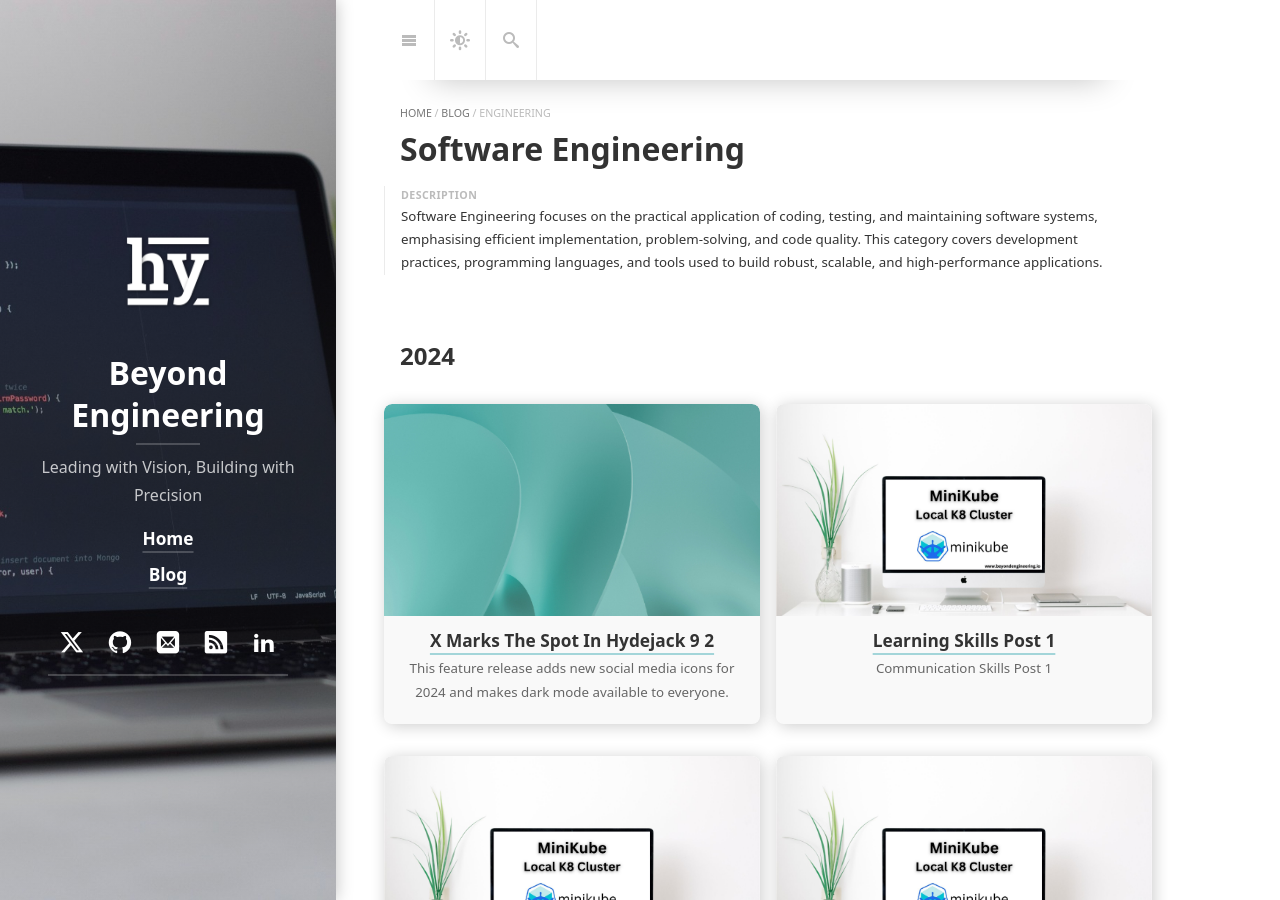
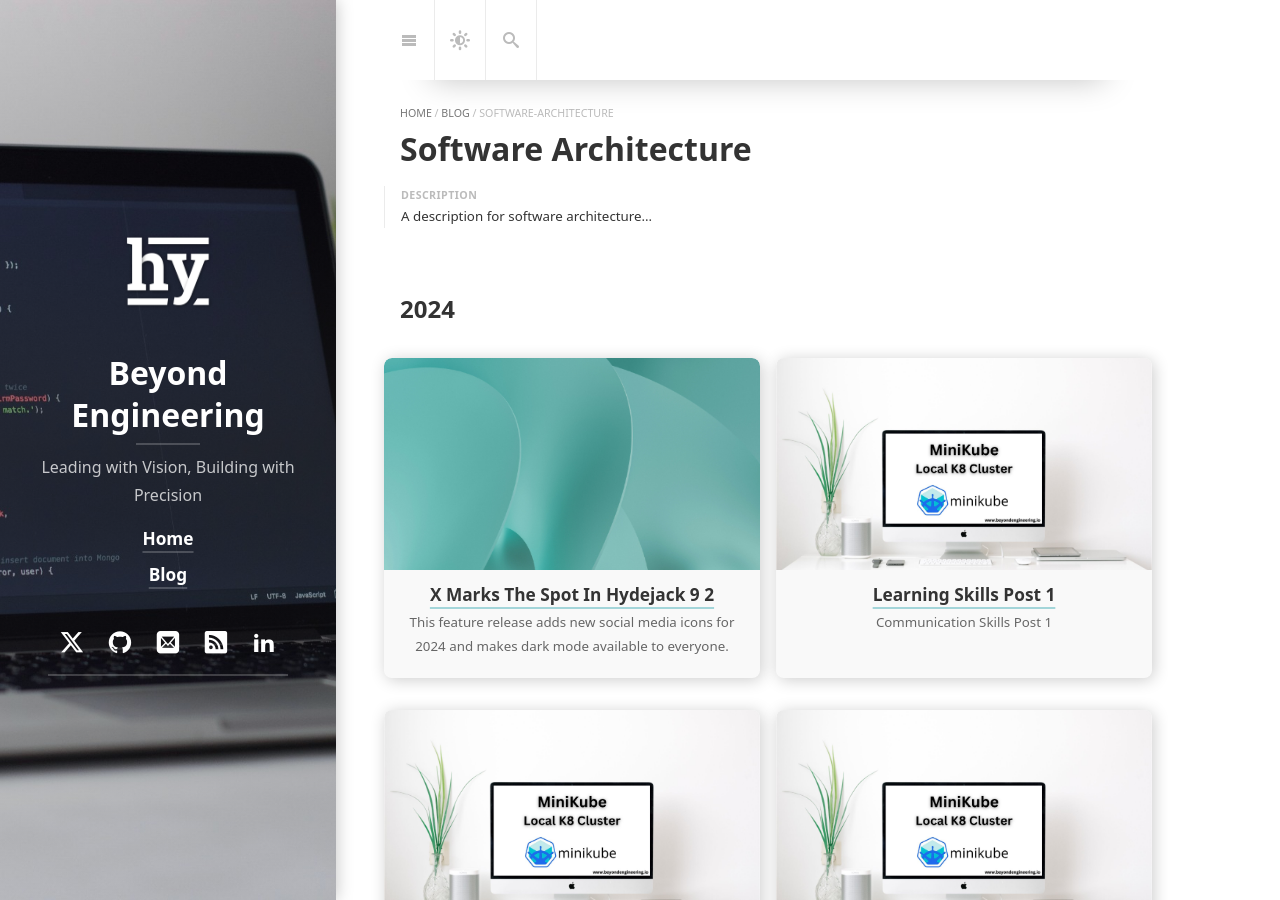
Before and after one commit to andre-mare/andre-mare.github.io, a Jekyll site: the page built from _featured_categories/software-architecture.md, in a window 1280 px wide and 900 px high. Built offline with Jekyll 4.4.1, drawn with Linux system fonts in a browser that asks for light colours; cached includes are drawn as plain includes; nearby versions of some CDN libraries; some web fonts are replaced; library files that are not in the unit come from our copies.

Commit message:
Added new Categories

```diff
--- a/_featured_categories/engineering.md
+++ b/_featured_categories/software-architecture.md
@@ -3,16 +3,14 @@
 layout: grid
 
 # The title of the tag's page.
-title: Software Engineering
+title: Software Architecture
 
 # The name of the tag, used in a post's front matter (e.g. tags: [<slug>]).
-slug: engineering
+slug: software-architecture
 
 # (Optional) Write a short (~150 characters) description of this featured tag.
 description: >
-  Software Engineering focuses on the practical application of coding, testing, and maintaining software systems,
-  emphasising efficient implementation, problem-solving, and code quality. This category covers development practices,
-  programming languages, and tools used to build robust, scalable, and high-performance applications.
+  A description for software architecture...
 
 # (Optional) You can disable grouping posts by date.
 no_groups: false
```
Also changed, not shown: _featured_categories/software-engineering.md (added, +21 -0 lines).
